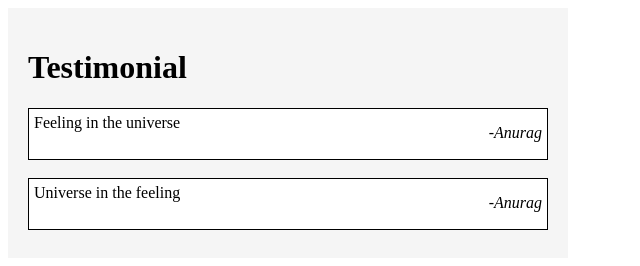
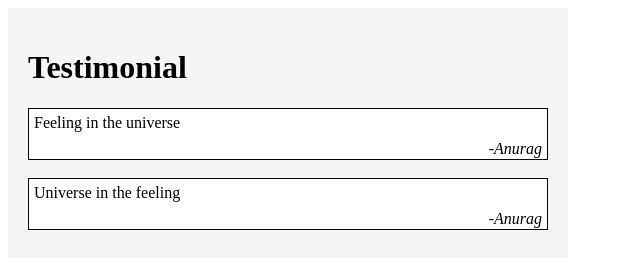
Before and after one commit to acciojob/testimonial-anuragrzh, a website: page main.html in a window 1280 px wide. Shown: the whole page, without its empty margins (0-640 px from the left). Drawn offline with Linux system fonts and the light colour scheme.

Commit message:
created a submission

```diff
--- a/main.html
+++ b/main.html
@@ -11,10 +11,10 @@
 	<div class="MainContainer">
     <h1>Testimonial</h1>
     <div  class="Testimonial">Feeling in the universe
-        <div class="Author">-Anurag</div>
+        <p class="Author">-Anurag</p>
     </div><br>
     <div class="Testimonial">Universe in the feeling
-    <div class="Author">-Anurag</div>
+    <p class="Author">-Anurag</p>
 </div>
     <script type="text/javascript" src="./script.js">
 </script>
```
